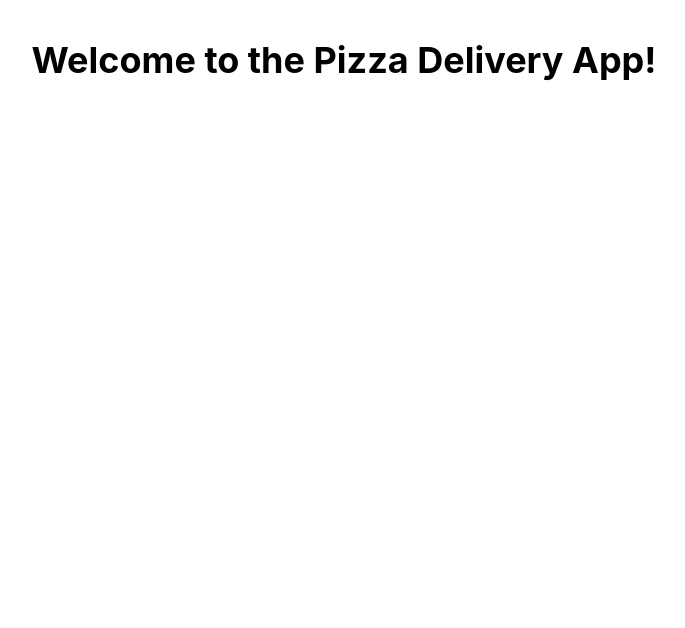
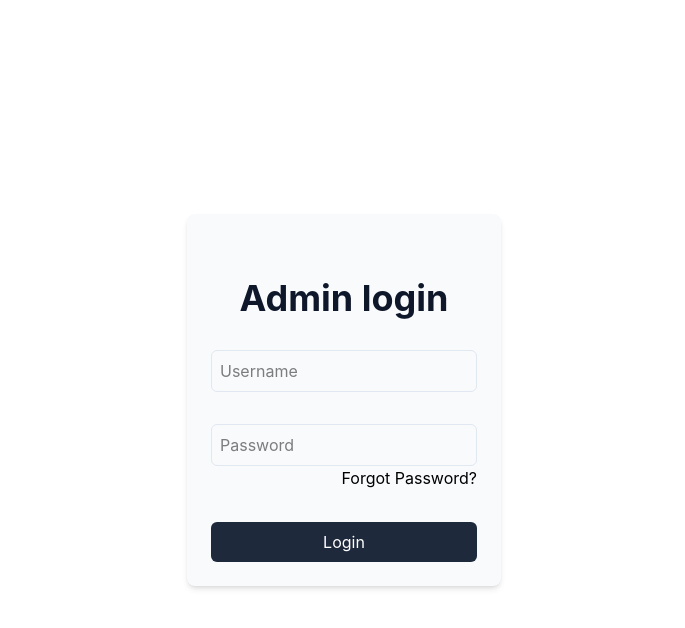
Before and after one commit to ChulumancoQha/pizza-delivery-app-oasis, a React (Vite) app: page / in a window 1280 px wide. Shown: the top 628 px of the page, without its empty margins (296-981 px from the left). Built offline with nearby package versions, Linux system fonts and the light colour scheme.

Commit message:
I have design the Admin UI login

```diff
--- a/src/App.jsx
+++ b/src/App.jsx
@@ -1,7 +1,12 @@
+import Admin from "./frontend/pages/admin/admin";
+
 const App = () => {
-  return ( <h1>
-  Welcome to the Pizza Delivery App!
-  </h1> );
-}
+  return (
+    <>
+      {/* <h1>Welcome to the Pizza Delivery App</h1> */}
+      <Admin />
+    </>
+  );
+};
 
 export default App;
--- /dev/null
+++ b/src/frontend/pages/admin/admin.jsx
@@ -0,0 +1,17 @@
+const Admin = () => {
+  return (
+    <div className="flex-center h-screen w-screen">
+      <form>
+        <h1>Admin login</h1>
+        <input type="text" name="username" id="username" placeholder="Username" className="input" />
+        <div className="flex flex-col items-end">
+          <input type="password" name="password" id="password" placeholder="Password" className="input" />
+          <p>Forgot Password?</p>
+        </div>
+        <button type="submit" className="btn">Login</button>
+      </form>
+    </div>
+  );
+};
+
+export default Admin;
--- a/src/index.css
+++ b/src/index.css
@@ -1,7 +1,41 @@
 @import "tailwindcss";
+
+@theme{
+  --color-primary: #1E293B;
+  --color-secondary: #64748B;
+  --color-accent: #EA580C;
+
+  --color-background: #F8FAFC;
+  --color-surface: #FFFFFF;
+  --color-border: #E2E8F0;
+
+  --color-text-primary: #0F172A;
+  --color-text-secondary: #64748B;
+}
+
+@layer utilities{
+  .input {
+    @apply border border-border rounded-md p-2 w-full;
+  }
+  .flex-layout {
+    @apply flex flex-col items-center gap-8;
+  }
+  .flex-center {
+    @apply flex justify-center items-center;
+  }
+}
 
 @layer base {
   h1 {
-    @apply text-4xl font-bold text-center mt-10;
+    @apply text-4xl font-bold text-center mt-10 text-text-primary;
+  }
+  form {
+    @apply flex flex-col gap-8 bg-background p-6 rounded-lg shadow-md;
   }
 }
+
+@layer components{
+  .btn {
+    @apply bg-primary text-white px-4 py-2 rounded-md hover:bg-secondary transition-colors;
+  }
+}
```
